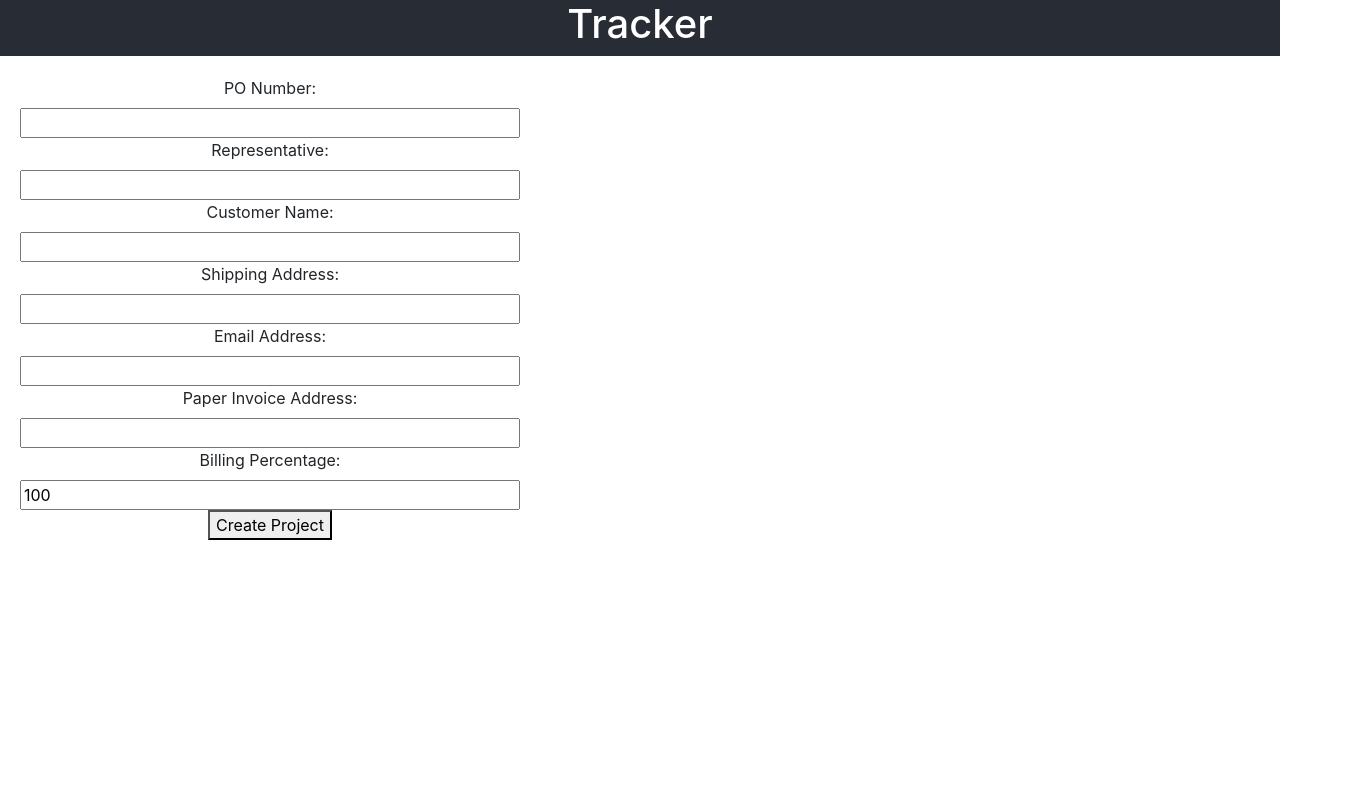
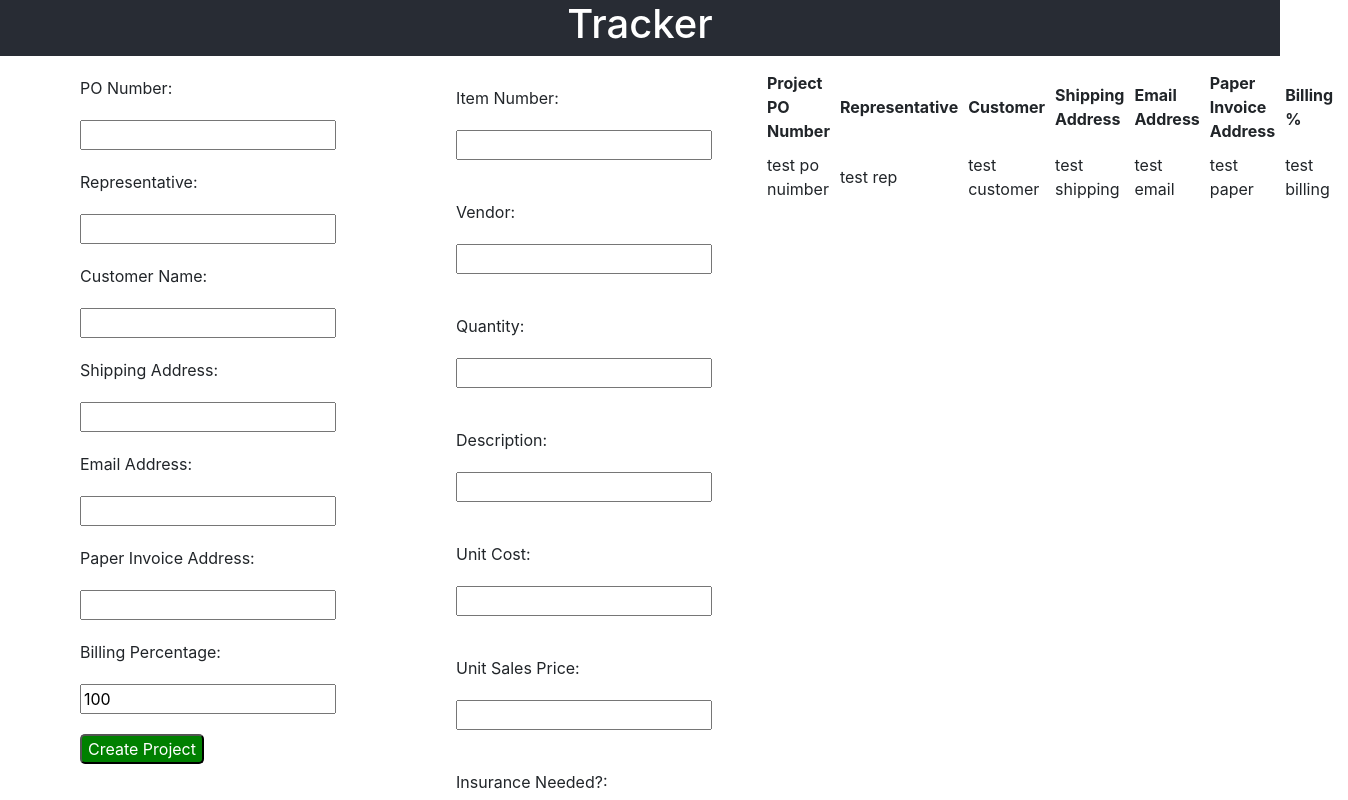
Before and after one commit to kevingduck/tracker-with-crud, a React (Create React App) app: page / in a window 1280 px wide. Shown: the top 800 px of the page, 1348 px wide, since content can reach past the window. Built offline with nearby package versions, Linux system fonts and the light colour scheme.

Commit message:
add item form and project detail section

```diff
--- a/src/App.css
+++ b/src/App.css
@@ -1,16 +1,10 @@
 .App {
-  text-align: center;
+  /* text-align: center; */
 }
 
 .App-logo {
   height: 40vmin;
   pointer-events: none;
-}
-
-@media (prefers-reduced-motion: no-preference) {
-  .App-logo {
-    animation: App-logo-spin infinite 20s linear;
-  }
 }
 
 .App-header {
@@ -28,30 +22,40 @@
   color: #61dafb;
 }
 
-@keyframes App-logo-spin {
-  from {
-    transform: rotate(0deg);
-  }
-  to {
-    transform: rotate(360deg);
-  }
+.full-form {
+  display: flex;
 }
 
-.main-form {
-  margin: 20px;
-  width: 500px;
-  clear:both;
+.main-form div {
+  display: flex;
 }
 
 .main-form input {
-  width: 100%;
-  clear:both;
+  display: block;
 }
 
-/* .main-form input, textarea, label {
-  width:1000px;
-  margin:5px;
-  padding:5px;
-  float: left;
+.main-form * {
   text-align: left;
-} */
+  margin: 10px;
+  list-style: none;
+  /* width: 500px; */
+  /* clear:both; */
+}
+
+.main-form button {
+  background: green;
+  color: white;
+  border-radius: 5px;
+}
+
+.item-form li {
+ float:left;
+}
+
+.item-form {
+  background:lightgray;
+}
+
+table * {
+  padding: 5px;
+}
--- a/src/App.js
+++ b/src/App.js
@@ -2,6 +2,8 @@ import React from 'react';
 import './App.css';
 import Form from './components/form.js';
 import Header from './components/header.js';
+import ItemForm from './components/itemForm';
+import ProjectDetail from './components/projectDetail';
 
 class App extends React.Component {
 
@@ -9,7 +11,17 @@ class App extends React.Component {
     return (
       <div className="App">
         <Header></Header>
-        <Form></Form>
+        <div className="full-form">
+          <div>
+            <Form></Form>
+          </div>
+          <div>
+            <ItemForm></ItemForm>
+          </div>
+          <div>
+            <ProjectDetail></ProjectDetail>
+          </div>
+        </div>
       </div>
     );
   }
--- a/src/components/form.js
+++ b/src/components/form.js
@@ -36,28 +36,40 @@ class Form extends React.Component {
     return (
       <div className="main-form">
         <form onSubmit={this.handleSubmit}>
+          <ul>
+            <li>
               <label htmlFor="po_number">PO Number:</label>
               <input id="po_number" name="po_number" type="text" />
-
+            </li>
+            <li>
               <label htmlFor="representative">Representative:</label>
               <input id="representative" name="representative" type="text" />
-
+            </li>
+            <li>
               <label htmlFor="customer_name">Customer Name:</label>
               <input id="customer_name" name="customer_name" type="text" />
-
+            </li>
+            <li>
               <label htmlFor="shipping_address">Shipping Address:</label>
               <input id="shipping_address" name="shipping_address" type="text" />
-
+            </li>
+            <li>
               <label htmlFor="email_address">Email Address:</label>
               <input id="email_address" name="email_address" type="email" />
-
+            </li>
+            <li>
               <label htmlFor="invoice_address">Paper Invoice Address:</label>
               <input id="invoice_address" name="invoice_address" type="text" />
+            </li>
+            <li>
+              <label htmlFor="billing_percentage">Billing Percentage:</label>
+              <input id="billing_percentage" name="billing_percentage" type="text" defaultValue="100" />
+            </li>
+            <li>
+              <button>Create Project</button>
+            </li>
+          </ul>
 
-          <label htmlFor="billing_percentage">Billing Percentage:</label>
-          <input id="billing_percentage" name="billing_percentage" type="text" defaultValue="100"/>
-
-          <button>Create Project</button>
         </form>
       </div>
     );
--- /dev/null
+++ b/src/components/itemForm.js
@@ -0,0 +1,84 @@
+import React from 'react';
+
+class ItemForm extends React.Component {
+  constructor() {
+    super();
+    // this.state = {};
+    this.handleSubmit = this.handleSubmit.bind(this);
+    this.objectifyForm = this.objectifyForm.bind(this);
+  }
+
+  objectifyForm(formArray) {
+    //serialize data function
+    var returnArray = {};
+    debugger;
+    for (var i = 0; i < formArray.length; i++) {
+      returnArray[formArray[i]['name']] = formArray[i]['value'];
+    }
+    return returnArray;
+  }
+
+  handleSubmit(event) {
+    event.preventDefault();
+    const form = event.target;
+    const data = this.objectifyForm(form);
+    if (window.confirm("Ready to save?" + JSON.stringify(data))) {
+      fetch('./.netlify/functions/items', {
+        method: 'POST',
+        body: JSON.stringify(data),
+      });
+      event.target.reset();
+      console.log('created' + JSON.stringify(data));
+    };
+  }
+
+  render() {
+    return (
+      <div className="main-form item-form">
+        <form onSubmit={this.handleSubmit}>
+          <ul>
+            <li>
+              <label htmlFor="item_number">Item Number:</label>
+              <input id="item_number" name="item_number" type="text" />
+            </li>
+            <li>
+              <label htmlFor="vendor">Vendor:</label>
+              <input id="vendor" name="vendor" type="text" />
+            </li>
+            <li>
+              <label htmlFor="quantity">Quantity:</label>
+              <input id="quantity" name="quantity" type="text" />
+            </li>
+            <li>
+              <label htmlFor="description">Description:</label>
+              <input id="description" name="description" type="text" />
+            </li>
+            <li>
+              <label htmlFor="unit_cost">Unit Cost:</label>
+              <input id="unit_cost" name="unit_cost" type="text" />
+            </li>
+            <li>
+              <label htmlFor="unit_sales_price">Unit Sales Price:</label>
+              <input id="unit_sales_price" name="unit_sales_price" type="text" />
+            </li>
+            <li>
+              <label htmlFor="insurance_needed">Insurance Needed?:</label>
+              <input id="insurance_needed" name="insurance_needed" type="checkbox" />
+            </li>
+            <li>
+              <label htmlFor="sales_tax_needed">Sales Tax Needed?:</label>
+              <input id="sales_tax_needed" name="sales_tax_needed" type="checkbox"/>
+            </li>
+            <li>
+              <button>Add Item to Project</button>
+            </li>
+          </ul>
+
+        </form>
+      </div>
+    );
+  }
+}
+
+
+export default ItemForm
--- /dev/null
+++ b/src/components/projectDetail.js
@@ -0,0 +1,64 @@
+import React from 'react';
+
+class ProjectDetail extends React.Component {
+  constructor() {
+    super();
+    // this.state = {};
+    this.handleSubmit = this.handleSubmit.bind(this);
+    this.objectifyForm = this.objectifyForm.bind(this);
+  }
+
+  objectifyForm(formArray) {
+    //serialize data function
+    var returnArray = {};
+    debugger;
+    for (var i = 0; i < formArray.length; i++) {
+      returnArray[formArray[i]['name']] = formArray[i]['value'];
+    }
+    return returnArray;
+  }
+
+  handleSubmit(event) {
+    event.preventDefault();
+    const form = event.target;
+    const data = this.objectifyForm(form);
+    if (window.confirm("Ready to save?" + JSON.stringify(data))) {
+      fetch('./.netlify/functions/projects', {
+        method: 'POST',
+        body: JSON.stringify(data),
+      });
+      event.target.reset();
+      console.log('created' + JSON.stringify(data));
+    };
+  }
+
+  render() {
+    return (
+        <div className="main-form">
+        <table>
+            <tr>
+                <th>Project PO Number</th>
+                <th>Representative </th>
+                <th>Customer </th>
+                <th>Shipping Address </th>
+                <th>Email Address </th>
+                <th>Paper Invoice Address </th>
+                <th>Billing % </th>
+            </tr>
+            <tr>
+                <td>test po nuimber</td>
+                <td>test rep</td>
+                <td>test customer</td>
+                <td>test shipping</td>
+                <td>test email</td>
+                <td>test paper</td>
+                <td>test billing</td>
+            </tr>
+        </table>
+    </div>
+    );
+  }
+}
+
+
+export default ProjectDetail
```
Lines whose indentation alone changed are shown as unchanged.
